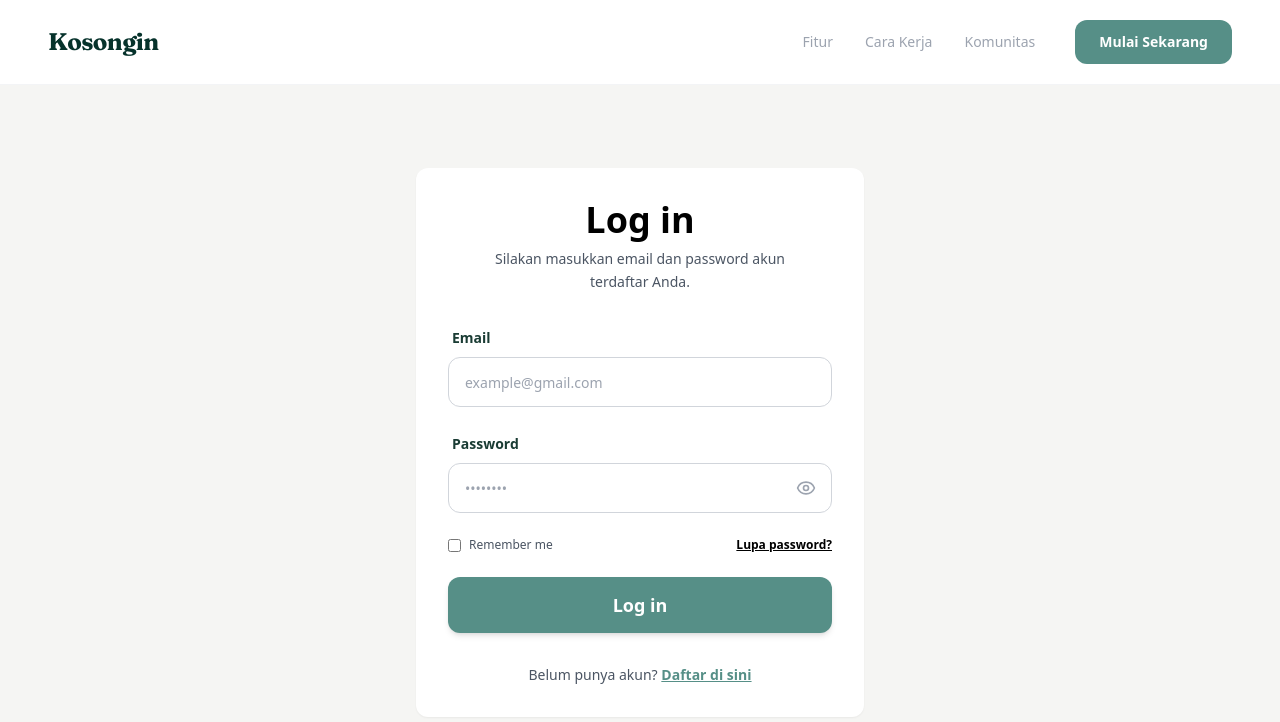
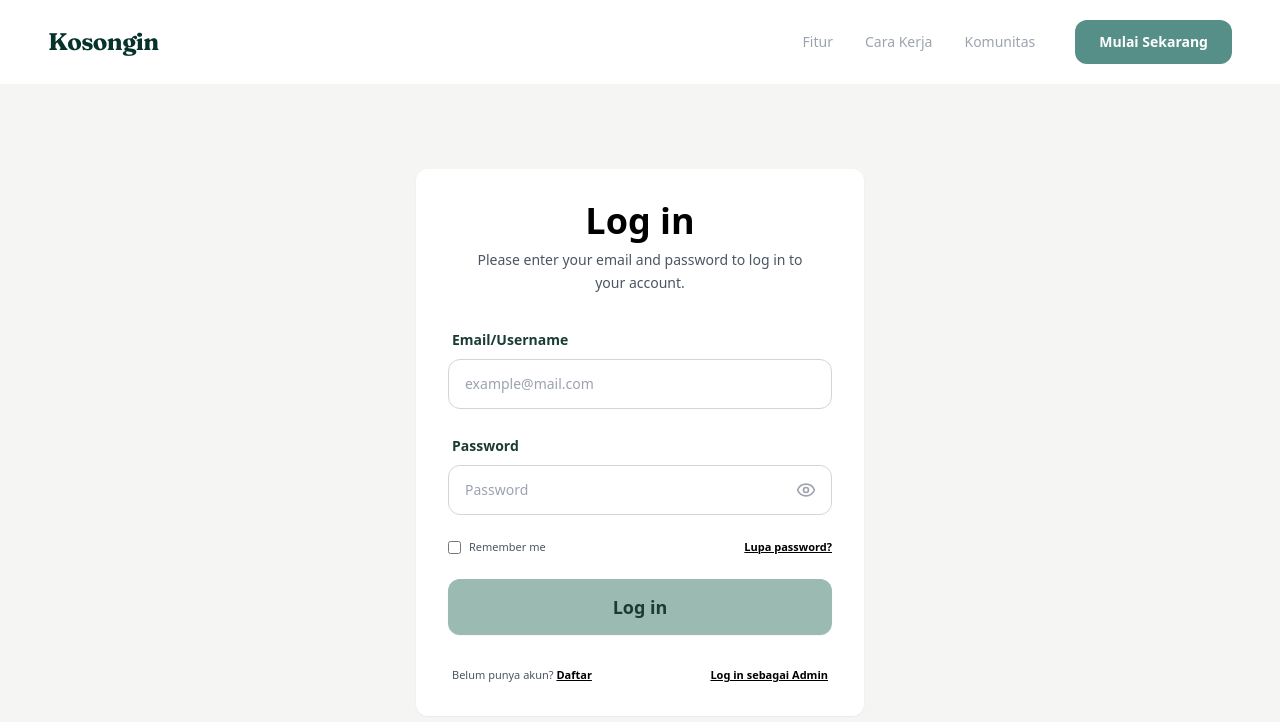
Before and after one commit to polaariiss/kosongin-frontend, a Next.js app: page /login in a window 1280 px wide. Shown: the top 722 px of the page. Built offline with nearby package versions, Linux system fonts and the light colour scheme.

Commit message:
fixing dashboard and login

```diff
--- a/src/app/login/page.tsx
+++ b/src/app/login/page.tsx
@@ -17,10 +17,17 @@ export default function LoginPage() {
   const [showPassword, setShowPassword] = useState(false);
   const [errors, setErrors] = useState({ email: "", password: "" });
 
-  // Reset session saat masuk ke halaman login
   useEffect(() => {
     localStorage.removeItem("user_session");
   }, []);
+
+  // Fungsi Login Cepat sebagai Admin (Sesuai Desain Figma)
+  const handleAdminQuickLogin = () => {
+    setEmail("admin@kosongin.com");
+    setPassword("password123");
+    // Opsional: Langsung trigger login setelah set state
+    // Namun lebih baik user klik tombol 'Log in' secara manual agar flow terlihat natural
+  };
 
   const handleLogin = (e: React.FormEvent) => {
     e.preventDefault();
@@ -28,38 +35,38 @@ export default function LoginPage() {
     let hasError = false;
     const newErrors = { email: "", password: "" };
 
-    // Ambil data yang tersimpan dari pendaftaran
     const registeredEmail = localStorage.getItem("user_email");
     const registeredPassword = localStorage.getItem("user_password");
 
-    // 1. Validasi Keberadaan Akun
+    // Akun Admin Dummy
+    const adminEmail = "admin@kosongin.com";
+    const adminPassword = "password123";
+
+    // Validasi Email
     if (!email) {
       newErrors.email = "Email wajib diisi.";
       hasError = true;
-    } else if (!email.includes("@")) {
-      newErrors.email = "Format email tidak valid.";
-      hasError = true;
-    } else if (registeredEmail && email !== registeredEmail) {
-      // Feedback jika email tidak ditemukan di data pendaftaran
-      newErrors.email = "Akun tidak ditemukan. Silakan daftar terlebih dahulu.";
+    } else if (email !== registeredEmail && email !== adminEmail) {
+      newErrors.email = "Akun tidak ditemukan.";
       hasError = true;
     }
 
-    // 2. Validasi Password
+    // Validasi Password
     if (!password) {
       newErrors.password = "Password wajib diisi.";
       hasError = true;
-    } else if (registeredPassword && password !== registeredPassword) {
-      // Feedback jika password tidak cocok dengan yang didaftarkan
-      newErrors.password = "Password salah. Coba periksa kembali.";
-      hasError = true;
+    } else {
+      const targetPass = email === adminEmail ? adminPassword : registeredPassword;
+      if (password !== targetPass) {
+        newErrors.password = "Password salah.";
+        hasError = true;
+      }
     }
 
     if (hasError) {
       setErrors(newErrors);
     } else {
-      // Login Berhasil
-      setErrors({ email: "", password: "" });
+      if (email === adminEmail) localStorage.setItem("user_name", "Admin Kosongin");
       localStorage.setItem("user_session", "true");
       router.push("/dashboard");
     }
@@ -73,30 +80,21 @@ export default function LoginPage() {
         <Card className="w-full max-w-md p-8 bg-white rounded-[32px] shadow-sm border-none">
           <div className="text-center mb-8">
             <h1 className="text-4xl font-bold mb-2 text-black">Log in</h1>
-            <p className="text-gray-600 text-sm leading-relaxed px-4">
-              Silakan masukkan email dan password akun terdaftar Anda.
+            <p className="text-gray-600 text-sm px-4 leading-relaxed">
+              Please enter your email and password to log in to your account.
             </p>
           </div>
 
           <form onSubmit={handleLogin} className="space-y-6">
             <div className="space-y-2 text-left">
-              <label className="text-sm font-bold ml-1 text-[#1A3C34]">Email</label>
+              <label className="text-sm font-bold ml-1 text-[#1A3C34]">Email/Username</label>
               <Input
                 value={email}
                 onChange={(e) => setEmail(e.target.value)}
-                type="email"
-                placeholder="example@gmail.com"
-                className={`rounded-xl py-6 transition-all ${
-                  errors.email
-                    ? "border-red-500 ring-1 ring-red-500 bg-red-50/30"
-                    : "border-gray-300 focus:border-[#568F87]"
-                }`}
+                placeholder="example@mail.com"
+                className={`rounded-xl py-6 ${errors.email ? "border-red-500" : "border-gray-300"}`}
               />
-              {errors.email && (
-                <p className="text-red-500 text-[10px] mt-1 ml-1 font-medium italic">
-                  {errors.email}
-                </p>
-              )}
+              {errors.email && <p className="text-red-500 text-[10px] italic">{errors.email}</p>}
             </div>
 
             <div className="space-y-2 text-left">
@@ -106,55 +104,47 @@ export default function LoginPage() {
                   value={password}
                   onChange={(e) => setPassword(e.target.value)}
                   type={showPassword ? "text" : "password"}
-                  placeholder="••••••••"
-                  className={`rounded-xl py-6 pr-12 transition-all ${
-                    errors.password
-                      ? "border-red-500 ring-1 ring-red-500 bg-red-50/30"
-                      : "border-gray-300 focus:border-[#568F87]"
-                  }`}
+                  placeholder="Password"
+                  className={`rounded-xl py-6 pr-12 ${errors.password ? "border-red-500" : "border-gray-300"}`}
                 />
-                <button
-                  type="button"
-                  onClick={() => setShowPassword(!showPassword)}
-                  className="absolute right-4 top-1/2 -translate-y-1/2 text-gray-400 hover:text-[#568F87] transition-colors"
-                >
+                <button type="button" onClick={() => setShowPassword(!showPassword)} className="absolute right-4 top-1/2 -translate-y-1/2 text-gray-400">
                   {showPassword ? <EyeOff size={20} /> : <Eye size={20} />}
                 </button>
               </div>
-              {errors.password && (
-                <p className="text-red-500 text-[10px] mt-1 ml-1 font-medium italic">
-                  {errors.password}
-                </p>
-              )}
+              {errors.password && <p className="text-red-500 text-[10px] italic">{errors.password}</p>}
             </div>
 
-            <div className="flex items-center justify-between text-sm">
+            <div className="flex items-center justify-between text-[11px]">
               <label className="flex items-center gap-2 cursor-pointer text-gray-600">
                 <input type="checkbox" className="rounded border-gray-300 accent-[#568F87]" />
-                <span className="text-xs">Remember me</span>
+                Remember me
               </label>
-              <Link
-                href="/forgot-password"
-                className="font-bold underline text-xs text-black hover:text-[#568F87]"
-              >
+              <Link href="/forgot-password" title="Lupa password?" className="font-bold underline text-black hover:text-[#568F87]">
                 Lupa password?
               </Link>
             </div>
 
-            <Button
-              type="submit"
-              className="w-full bg-[#568F87] hover:bg-[#4a7a73] text-white font-bold py-7 rounded-xl text-lg transition-all active:scale-95 shadow-md border-none"
-            >
+            <Button type="submit" className="w-full bg-[#9bbab1] hover:bg-[#8aa79e] text-[#1a3c34] font-bold py-7 rounded-xl text-lg border-none shadow-sm">
               Log in
             </Button>
           </form>
 
-          <p className="text-center mt-8 text-sm text-gray-600">
-            Belum punya akun?{" "}
-            <Link href="/register" className="font-bold underline text-[#568F87] hover:opacity-80">
-              Daftar di sini
-            </Link>
-          </p>
+          {/* FOOTER LOGIN (SESUAI FIGMA) */}
+          <div className="flex items-center justify-between mt-8 px-1">
+            <p className="text-[11px] text-gray-600">
+              Belum punya akun?{" "}
+              <Link href="/register" className="font-bold underline text-black">
+                Daftar
+              </Link>
+            </p>
+
+            <button
+              onClick={handleAdminQuickLogin}
+              className="text-[11px] font-bold underline text-black hover:text-[#568F87] transition-colors"
+            >
+              Log in sebagai Admin
+            </button>
+          </div>
         </Card>
       </main>
     </div>
--- a/src/app/register/page.tsx
+++ b/src/app/register/page.tsx
@@ -7,6 +7,8 @@ import { Card } from "@/components/ui/card";
 import Link from "next/link";
 import { useRouter } from "next/navigation";
 import { useState } from "react";
+// Import icons
+import { Eye, EyeOff } from "lucide-react";
 
 export default function RegisterPage() {
   const router = useRouter();
@@ -25,13 +27,16 @@ export default function RegisterPage() {
     confirmPassword: ""
   });
 
+  // State untuk toggle lihat password
+  const [showPass, setShowPass] = useState(false);
+  const [showConfirmPass, setShowConfirmPass] = useState(false);
+
   const handleRegister = (e: React.FormEvent) => {
     e.preventDefault();
 
     let hasError = false;
     const newErrors = { name: "", email: "", password: "", confirmPassword: "" };
 
-    // Validasi Sederhana
     if (formData.name.length < 2) {
       newErrors.name = "Nama lengkap harus diisi.";
       hasError = true;
@@ -55,10 +60,12 @@ export default function RegisterPage() {
     if (hasError) {
       setErrors(newErrors);
     } else {
-      // Simpan data sederhana ke localStorage
+      // FIX: Sekarang password ikut disimpan agar bisa login
       localStorage.setItem("user_name", formData.name);
       localStorage.setItem("user_email", formData.email);
+      localStorage.setItem("user_password", formData.password);
 
+      localStorage.setItem("user_session", "true");
       router.push("/dashboard");
     }
   };
@@ -72,14 +79,14 @@ export default function RegisterPage() {
           <div className="text-center mb-8">
             <h1 className="text-4xl font-bold mb-2 text-black">Sign Up</h1>
             <p className="text-gray-600 text-sm leading-relaxed px-4">
-              Please enter your name, email, and password to register an account.
+              Please enter your details to create an account.
             </p>
           </div>
 
           <form onSubmit={handleRegister} className="space-y-5">
             {/* Nama Lengkap */}
             <div className="space-y-2 text-left">
-              <label className="text-sm font-bold ml-1">Nama Lengkap</label>
+              <label className="text-sm font-bold ml-1 text-[#1A3C34]">Nama Lengkap</label>
               <Input
                 value={formData.name}
                 onChange={(e) => setFormData({...formData, name: e.target.value})}
@@ -91,7 +98,7 @@ export default function RegisterPage() {
 
             {/* Email */}
             <div className="space-y-2 text-left">
-              <label className="text-sm font-bold ml-1">Email</label>
+              <label className="text-sm font-bold ml-1 text-[#1A3C34]">Email</label>
               <Input
                 value={formData.email}
                 onChange={(e) => setFormData({...formData, email: e.target.value})}
@@ -104,38 +111,56 @@ export default function RegisterPage() {
 
             {/* Password */}
             <div className="space-y-2 text-left">
-              <label className="text-sm font-bold ml-1">Password</label>
+              <label className="text-sm font-bold ml-1 text-[#1A3C34]">Password</label>
+              <div className="relative">
                 <Input
                   value={formData.password}
                   onChange={(e) => setFormData({...formData, password: e.target.value})}
-                type="password"
+                  type={showPass ? "text" : "password"}
                   placeholder="••••••••"
-                className={`rounded-xl py-6 ${errors.password ? "border-red-500 bg-red-50/30" : "border-gray-300 focus:border-[#568F87]"}`}
+                  className={`rounded-xl py-6 pr-12 ${errors.password ? "border-red-500 bg-red-50/30" : "border-gray-300 focus:border-[#568F87]"}`}
                 />
+                <button
+                  type="button"
+                  onClick={() => setShowPass(!showPass)}
+                  className="absolute right-4 top-1/2 -translate-y-1/2 text-gray-400 hover:text-[#568F87]"
+                >
+                  {showPass ? <EyeOff size={20} /> : <Eye size={20} />}
+                </button>
+              </div>
               {errors.password && <p className="text-red-500 text-[10px] mt-1 ml-1 italic font-medium">{errors.password}</p>}
             </div>
 
             {/* Konfirmasi Password */}
             <div className="space-y-2 text-left">
-              <label className="text-sm font-bold ml-1">Konfirmasi Password</label>
+              <label className="text-sm font-bold ml-1 text-[#1A3C34]">Konfirmasi Password</label>
+              <div className="relative">
                 <Input
                   value={formData.confirmPassword}
                   onChange={(e) => setFormData({...formData, confirmPassword: e.target.value})}
-                type="password"
+                  type={showConfirmPass ? "text" : "password"}
                   placeholder="••••••••"
-                className={`rounded-xl py-6 ${errors.confirmPassword ? "border-red-500 bg-red-50/30" : "border-gray-300 focus:border-[#568F87]"}`}
+                  className={`rounded-xl py-6 pr-12 ${errors.confirmPassword ? "border-red-500 bg-red-50/30" : "border-gray-300 focus:border-[#568F87]"}`}
                 />
+                <button
+                  type="button"
+                  onClick={() => setShowConfirmPass(!showConfirmPass)}
+                  className="absolute right-4 top-1/2 -translate-y-1/2 text-gray-400 hover:text-[#568F87]"
+                >
+                  {showConfirmPass ? <EyeOff size={20} /> : <Eye size={20} />}
+                </button>
+              </div>
               {errors.confirmPassword && <p className="text-red-500 text-[10px] mt-1 ml-1 italic font-medium">{errors.confirmPassword}</p>}
             </div>
 
-            {/* Opsi Tambahan (Standard HTML Checkbox) */}
+            {/* Checkbox Section */}
             <div className="space-y-3 pt-2">
               <label className="flex items-center gap-2 cursor-pointer text-[11px] text-gray-600">
-                <input type="checkbox" className="rounded border-gray-300" />
+                <input type="checkbox" className="rounded border-gray-300 accent-[#568F87]" />
                 <span>Remember me</span>
               </label>
               <label className="flex items-start gap-2 cursor-pointer text-[11px] text-gray-600 leading-tight">
-                <input type="checkbox" className="mt-0.5 rounded border-gray-300" />
+                <input type="checkbox" className="mt-0.5 rounded border-gray-300 accent-[#568F87]" />
                 <span>Saya bersedia menerima email pengingat harian untuk mencatat konsumsi.</span>
               </label>
             </div>
```
Also changed, not shown: src/app/dashboard/page.tsx (+58 -74 lines), public/daun.png (added). Lines whose indentation alone changed are shown as unchanged.
